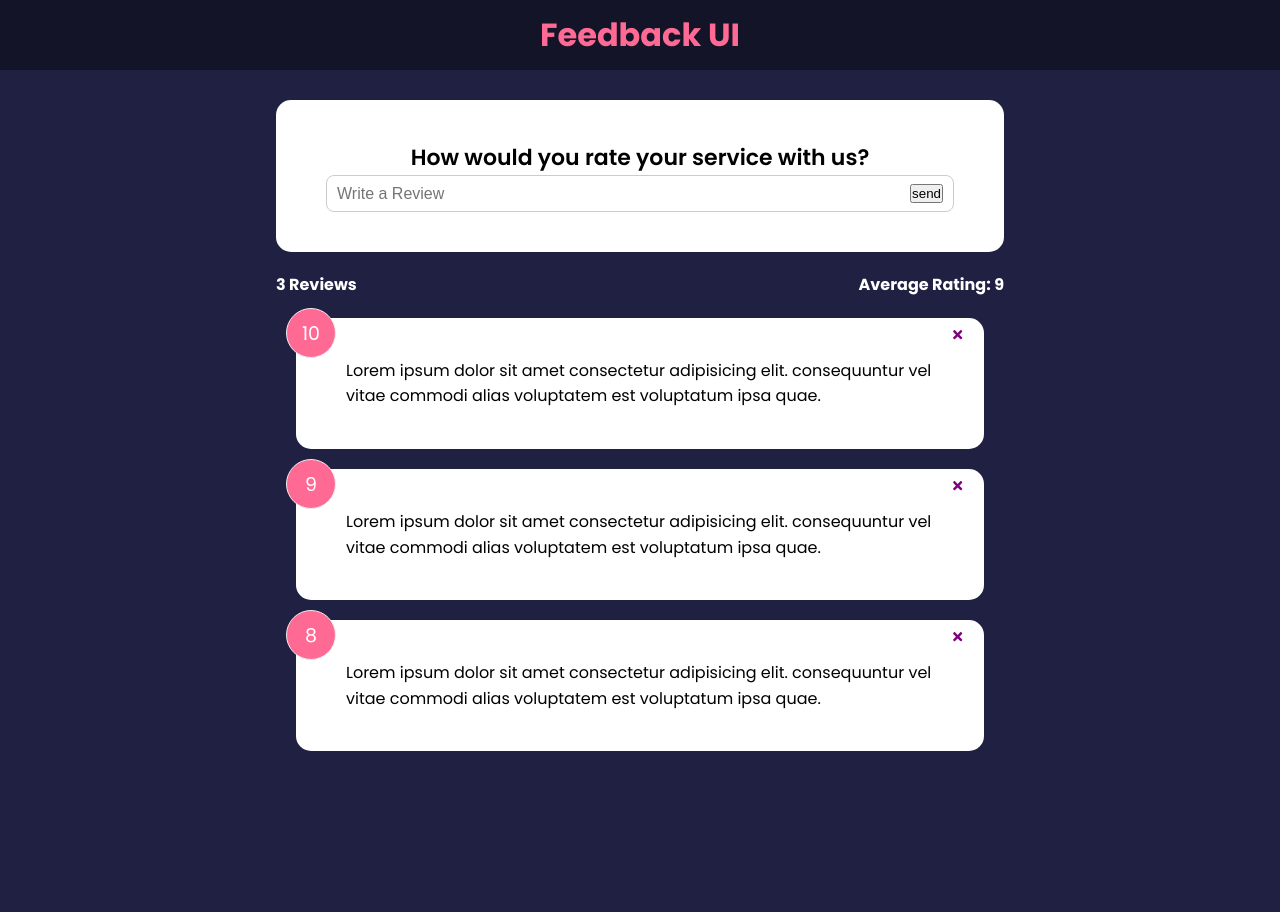
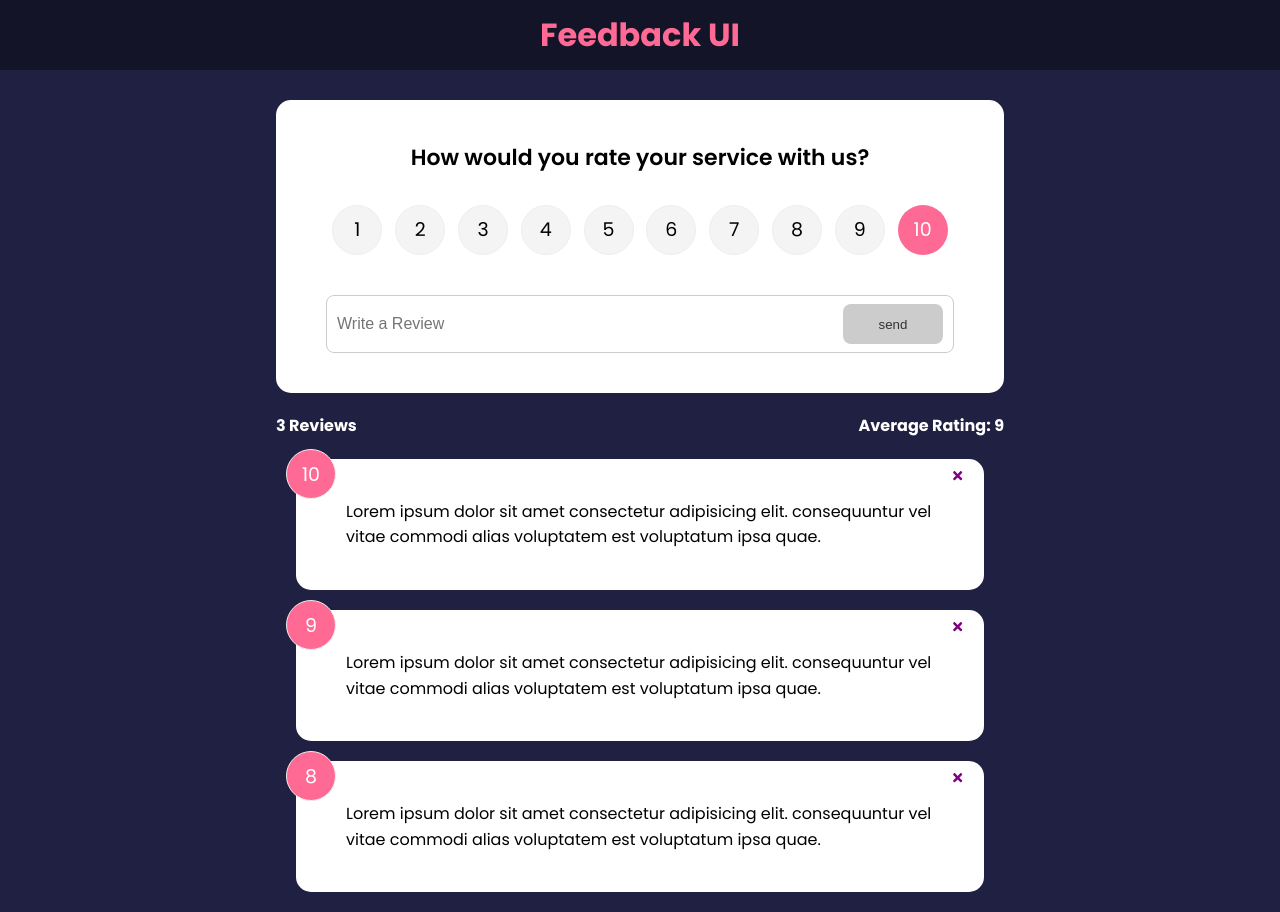
Before and after one commit to tamoorchatha/Feedback_UI, a React (Create React App) app: page / in a window 1280 px wide. Before the commit the page ends 800 px from the top, so only its background shows below. Built offline with nearby package versions, Linux system fonts and the light colour scheme; the HTML template or start-up script is replaced by a standard one.

Commit message:
rating added dynamically

```diff
--- a/src/components/FeedbackForm.jsx
+++ b/src/components/FeedbackForm.jsx
@@ -1,33 +1,51 @@
 import Card from "../shared/Card"
+import Button from "../shared/Button";
+import RatingSelect from "./RatingSelect";
 import {useState} from "react";
 
 function FeedbackForm() {
 
     const [inputText, setInputText] = useState("");
-    const [getInput, setGetInput] = useState(inputText)
+    const [btnIsDisabled, setBtnIsDisabled] = useState(true);
+    const [message, setMessage] = useState("");
+    const [rating, setRating] = useState(10);
 
-    function  handleForInput(event){
+
+    function handleForInput(event){
+        if(inputText === ""){
+            setBtnIsDisabled(true);
+            setMessage(null)
+        }else if(inputText !== "" && inputText.trim().length <= 10){
+            setBtnIsDisabled(true);
+            setMessage("review must be greater than 10 words");
+        }else{
+            setBtnIsDisabled(false);
+            setMessage(null)
+        }
         setInputText(event.target.value)
     }
+    function formOnSubmit(e){
+        e.preventDefault();
+    }
 
-    function handleOnButtonSend(){
-        setGetInput(inputText);
-        console.log(getInput)
-    }
+
 
   return (
     <Card>
-        <form onSubmit={(e)=>{
-            e.preventDefault();
-            setInputText("")
-        }}>
+        <form onSubmit={formOnSubmit}>
             <h2>
                 How would you rate your service with us?
             </h2>
+
+            <RatingSelect select={(rating)=>{setRating(rating)}}/>
+
             <div className="input-group">
-                <input onChange={handleForInput} type="text" placeholder="Write a Review" />
-                <button onClick={handleOnButtonSend} type="submit">send</button>
+                <input onChange={handleForInput} type="text" value={inputText} placeholder="Write a Review" />
+                <Button type="submit" isDisabled={btnIsDisabled}>send</Button>
             </div>
+
+            {message && <div className="message">{message}</div>}
+
         </form>
     </Card>
   )
--- /dev/null
+++ b/src/components/RatingSelect.jsx
@@ -0,0 +1,58 @@
+import {useState} from "react";
+
+function RatingSelect({select}) {
+
+    const [selected, setSelected] = useState(10)
+
+    function handleChange(event){
+        setSelected(+event.currentTarget.value);
+        select(selected)
+    }
+
+  return (
+    <ul className="rating">
+        <li>
+            <input type="radio" name="rating" id="num1" value="1" onChange={handleChange} checked={selected=== 1} />
+            <label htmlFor="num1">1</label>
+        </li>
+        <li>
+            <input type="radio" name="rating" id="num2" value="2" onChange={handleChange} checked={selected=== 2} />
+            <label htmlFor="num2">2</label>
+        </li>
+        <li>
+            <input type="radio" name="rating" id="num3" value="3" onChange={handleChange} checked={selected=== 3} />
+            <label htmlFor="num3">3</label>
+        </li>
+        <li>
+            <input type="radio" name="rating" id="num4" value="4" onChange={handleChange} checked={selected=== 4} />
+            <label htmlFor="num4">4</label>
+        </li>
+        <li>
+            <input type="radio" name="rating" id="num5" value="5" onChange={handleChange} checked={selected=== 5} />
+            <label htmlFor="num5">5</label>
+        </li>
+        <li>
+            <input type="radio" name="rating" id="num6" value="6" onChange={handleChange} checked={selected=== 6} />
+            <label htmlFor="num6">6</label>
+        </li>
+        <li>
+            <input type="radio" name="rating" id="num7" value="7" onChange={handleChange} checked={selected=== 7} />
+            <label htmlFor="num7">7</label>
+        </li>
+        <li>
+            <input type="radio" name="rating" id="num8" value="8" onChange={handleChange} checked={selected=== 8} />
+            <label htmlFor="num8">8</label>
+        </li>
+        <li>
+            <input type="radio" name="rating" id="num9" value="9" onChange={handleChange} checked={selected=== 9} />
+            <label htmlFor="num9">9</label>
+        </li>
+        <li>
+            <input type="radio" name="rating" id="num10" value="10" onChange={handleChange} checked={selected=== 10} />
+            <label htmlFor="num10">10</label>
+        </li>
+    </ul>
+  )
+}
+
+export default RatingSelect
--- /dev/null
+++ b/src/shared/Button.jsx
@@ -0,0 +1,26 @@
+import propsTypes from "prop-types";
+
+
+function Button({children, version, type, isDisabled}) {
+  return (
+    <button type={type} disabled={isDisabled} className={`btn btn-${version}`}>
+
+    {children}
+
+    </button>
+  )
+}
+
+Button.defaultProps = {
+    version: "primary",
+    isDisabled: false,
+    type: "button"
+}
+
+Button.propsTypes = {
+    children: propsTypes.node.isRequired,
+    version: propsTypes.string,
+    type: propsTypes.string,
+    isDisabled: propsTypes.bool
+}
+export default Button
```
